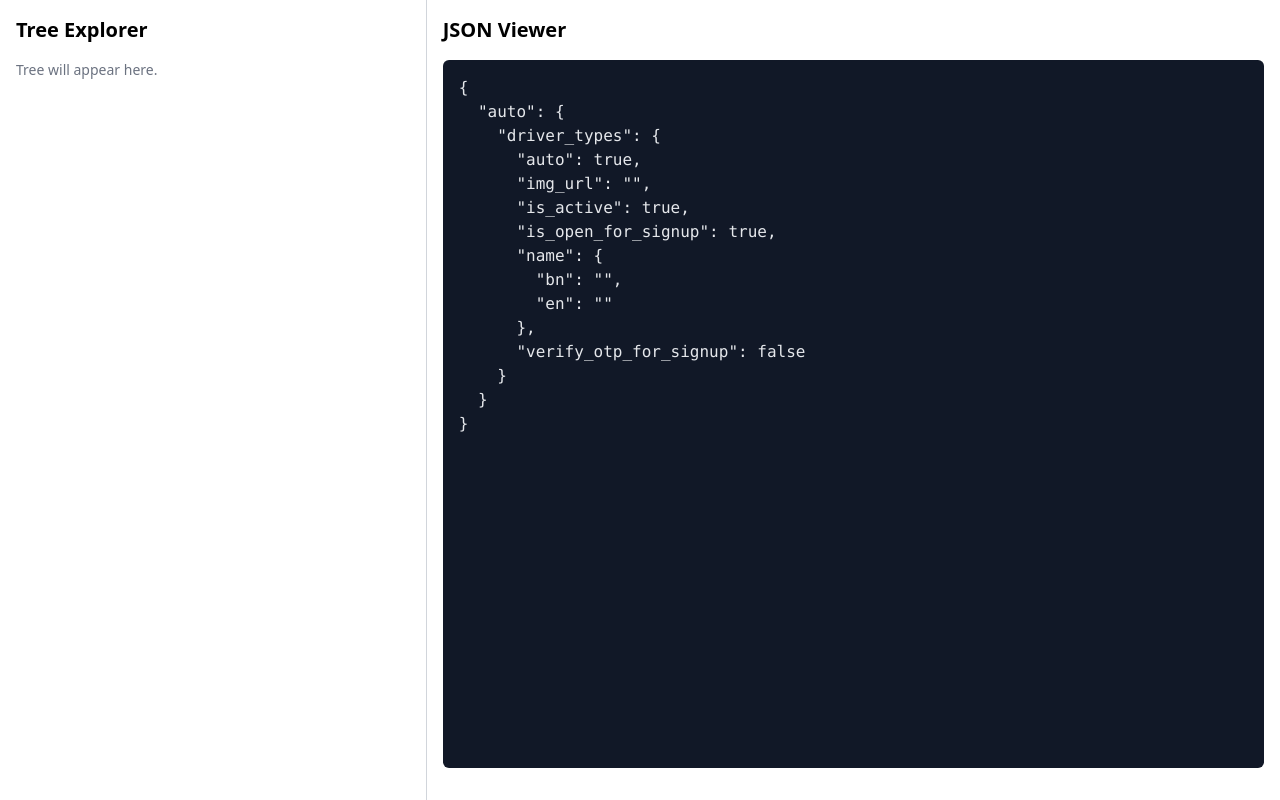
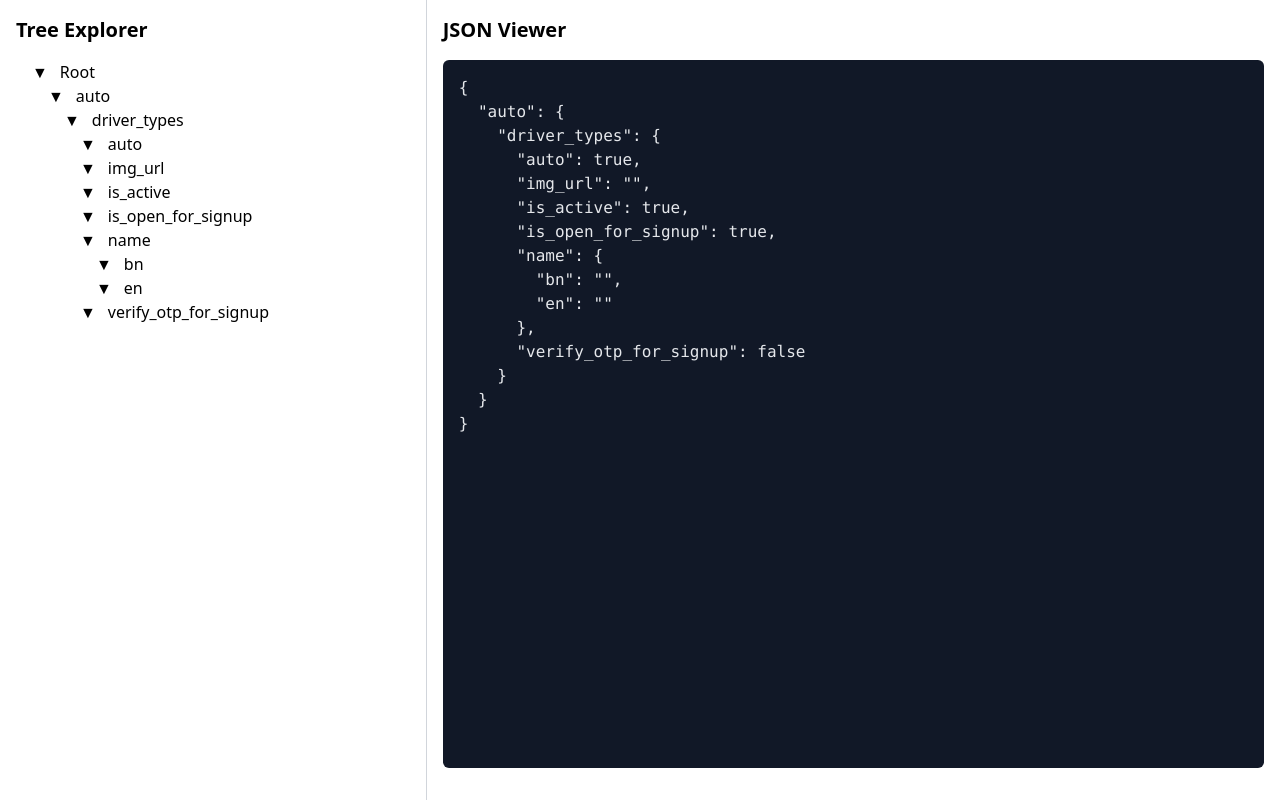
Before and after one commit to rifatr/TreeExplorer, a React (Vite) app: page / in a window 1280 px wide. Built offline with nearby package versions, Linux system fonts and the light colour scheme.

Commit message:
Create basic tree node ui recursively and wrap within tree view

```diff
--- a/src/App.tsx
+++ b/src/App.tsx
@@ -1,3 +1,4 @@
+import TreeView from "./components/TreeView";
 import { hardcodedJson } from "./hardcodedJson";
 
 function App() {
@@ -6,7 +7,7 @@ function App() {
       {/* Left Panel */}
       <div className="w-1/3 border-r border-gray-300 p-4">
         <h2 className="text-xl font-semibold mb-4">Tree Explorer</h2>
-        <p className="text-sm text-gray-500">Tree will appear here.</p>
+        <TreeView data={hardcodedJson} />
       </div>
 
       {/* Right Panel */}
--- /dev/null
+++ b/src/components/TreeNode.tsx
@@ -0,0 +1,30 @@
+interface Props {
+    label: string;
+    value: any;
+}
+
+const TreeNode = ({ label, value }: Props) => {
+    const hasChildren = value && typeof value === 'object';
+
+    return (
+        <div className="ml-4">
+            <div className="font-medium">
+                <span>▼</span>
+                <span className="ml-3">{label}</span>
+            </div>
+
+            {
+                hasChildren &&
+                Object.entries(value).map(([key, val]) =>
+                    <TreeNode
+                        key={key}
+                        label={key}
+                        value={val}
+                    />
+                )
+            }
+        </div>
+    )
+}
+
+export default TreeNode
--- /dev/null
+++ b/src/components/TreeView.tsx
@@ -0,0 +1,15 @@
+import TreeNode from './TreeNode'
+
+interface Props {
+    data: any;
+}
+
+const TreeView = ({ data }: Props) => {
+  return (
+    <div>
+        <TreeNode label="Root" value={data} />
+    </div>
+  )
+}
+
+export default TreeView
```
